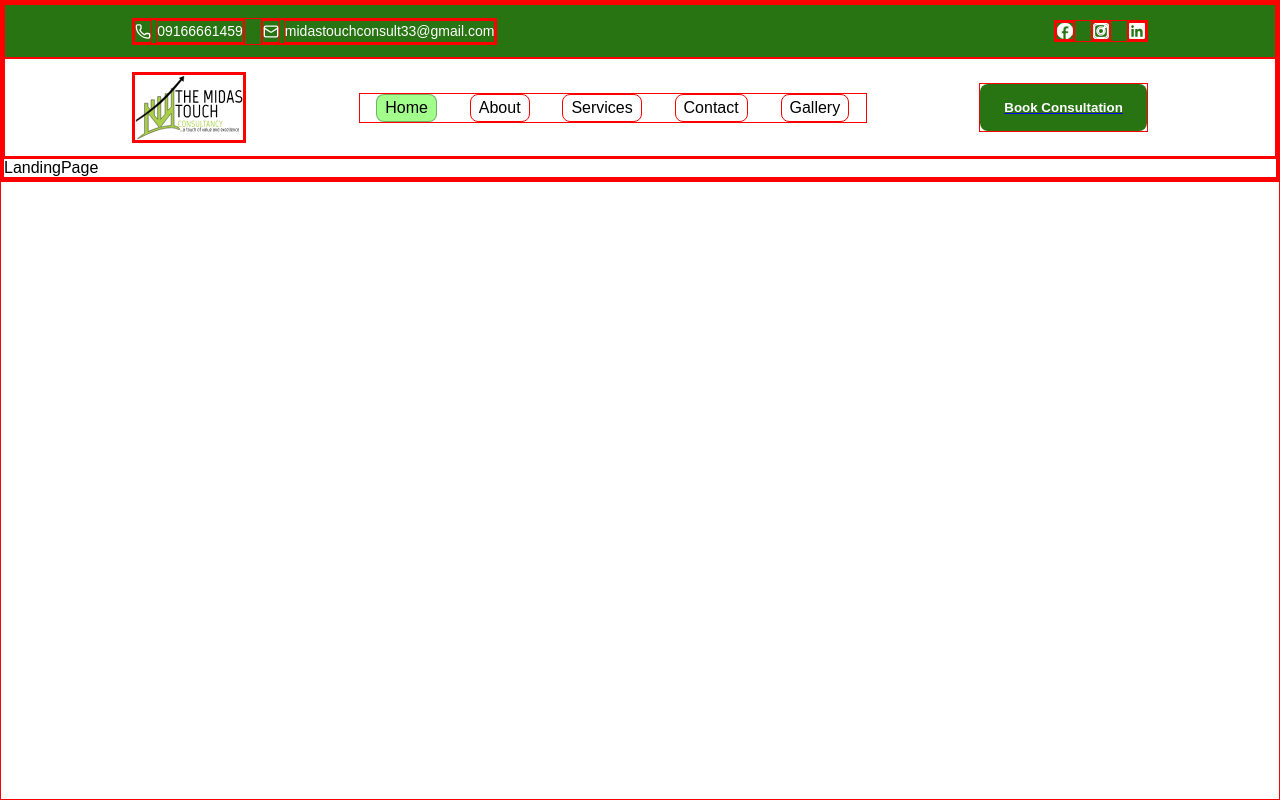
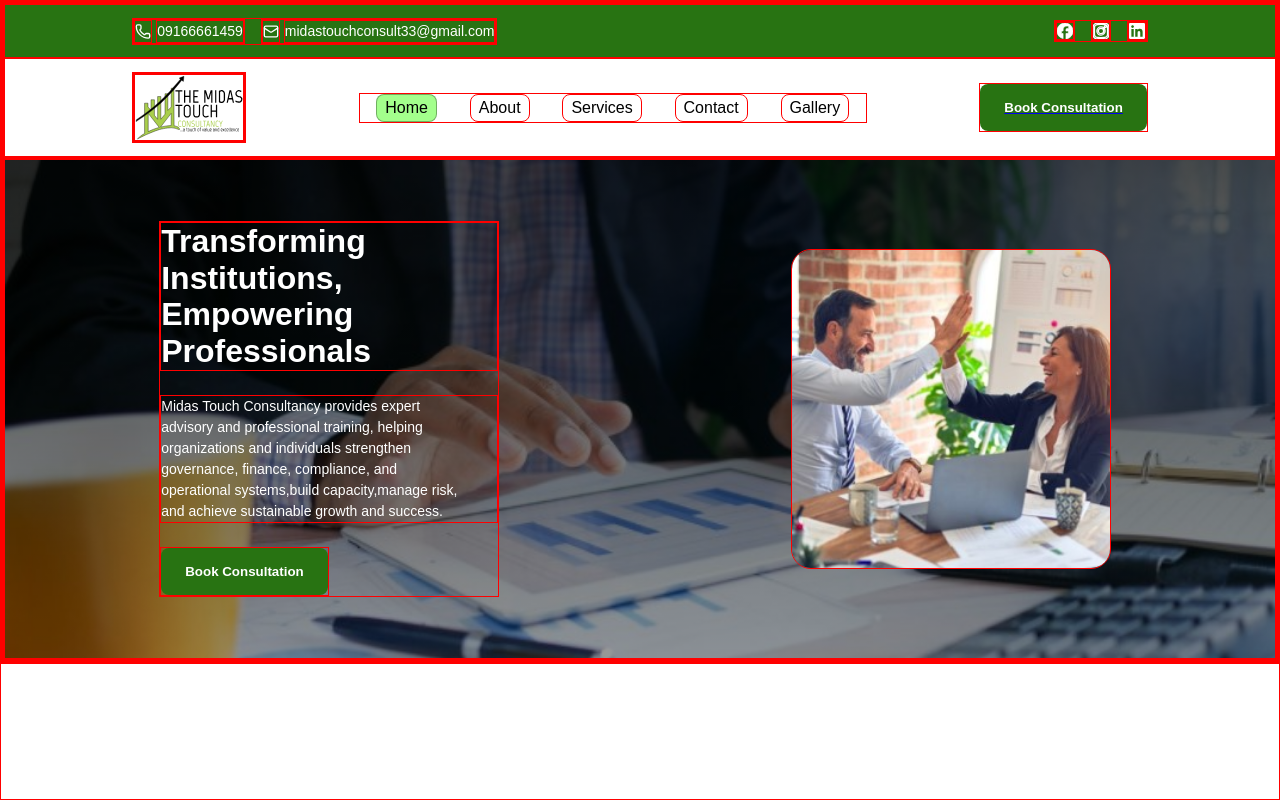
Before and after one commit to emmanuel4365/midas-touch-consultancy, a React (Vite) app in the folder frontend/: page / in a window 1280 px wide. Built offline with nearby package versions, Linux system fonts and the light colour scheme; a web font is replaced by a local one.

Commit message:
created hero section at 350px

```diff
--- a/frontend/src/components/pages/LandingPage.tsx
+++ b/frontend/src/components/pages/LandingPage.tsx
@@ -1,13 +1,12 @@
-// import { NavLink } from "react-router-dom";
-import { LandingPageWrapper } from "../index";
-// import heroImage from "../../assets/hero-image.jpg";
+import { NavLink } from "react-router-dom";
+import { HeroSectionWrapper, LandingPageWrapper } from "../index";
+import heroImage from "../../assets/hero-image.jpg";
 
 
 const LandingPage = () => {
     return (
         <LandingPageWrapper>
-            LandingPage
-            {/* <HeroSectionWrapper>
+            <HeroSectionWrapper>
                 <div className="hero-text-content-container">
                     <h1>Transforming Institutions, Empowering Professionals</h1>
                     <p id="hero-para">Midas Touch Consultancy provides expert advisory and professional training,
@@ -19,7 +18,7 @@ const LandingPage = () => {
                 <div className="hero-image-container">
                     <img src={heroImage} alt="Hero Image" className="hero-image" />
                 </div>
-            </HeroSectionWrapper> */}
+            </HeroSectionWrapper>
         </LandingPageWrapper>
     );
 };
--- a/frontend/src/components/wrappers/HeroSectionWrapper.ts
+++ b/frontend/src/components/wrappers/HeroSectionWrapper.ts
@@ -1,5 +1,62 @@
 import styled from "styled-components";
 
-const HeroSectionWrapper = styled.section``;
+const HeroSectionWrapper = styled.section`
+  @media (min-width: 350px) {
+    min-height: 500px;
+    display: grid;
+    gap: var(--gap-24);
+    padding: 1% 2%;
+    grid-template-columns: repeat(auto-fit, minmax(340px, 1fr));
+    align-items: center;
+    justify-items: center;
+    justify-content: center;
+    background:
+      linear-gradient(to bottom, rgba(0, 0, 0, 0.7), rgba(0, 0, 0, 0.4)),
+      url("/hero-bg-image.jpg") no-repeat center center/cover;
+
+    .hero-text-content-container {
+      display: flex;
+      flex-direction: column;
+      align-items: flex-start;
+      justify-content: center;
+      gap: var(--gap-24);
+      width: 340px;
+      color: var(--white-text-body);
+    }
+
+    .hero-text-content-container h1 {
+      font-size: var(--fs-h2);
+    }
+
+    .hero-text-content-container p {
+      font-size: var(--fs-caption);
+    }
+
+    .hero-image-container {
+      width: 320px;
+      height: 320px;
+      overflow: hidden;
+      border-radius: var(--border-radius-20);
+    }
+
+    .hero-image {
+      width: 100%;
+      display: block;
+      object-fit: cover;
+      transform: scale(1.7) translate(3%, 18%);
+      /* object-fit: cover; */
+    }
+
+    .hero-button {
+      padding: var(--pd-btn);
+      background-color: var(--green-1);
+      color: var(--white-text-body);
+      font-weight: bold;
+      border: none;
+      border-radius: var(--border-radius);
+      cursor: pointer;
+    }
+  }
+`;
 
 export default HeroSectionWrapper;
--- a/frontend/src/components/wrappers/LogoNavbarWrapper.ts
+++ b/frontend/src/components/wrappers/LogoNavbarWrapper.ts
@@ -5,6 +5,7 @@ const LogoNavbarWrapper = styled.div`
   align-items: center;
   justify-content: space-between;
   padding: var(--pd-vertical-sect-align);
+  background-color: hsl(0, 100%, 100%);
 
   @media (min-width: 350px) {
     .midas-logo {
```
Also changed, not shown: frontend/public/hero-bg-image.jpg (added).
